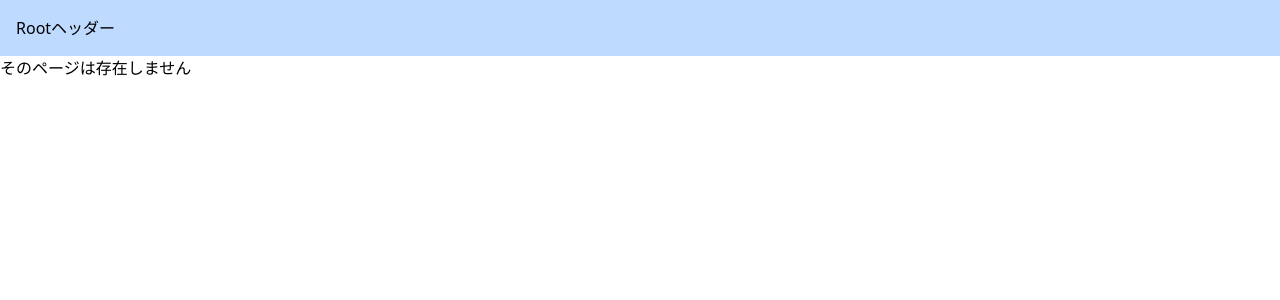
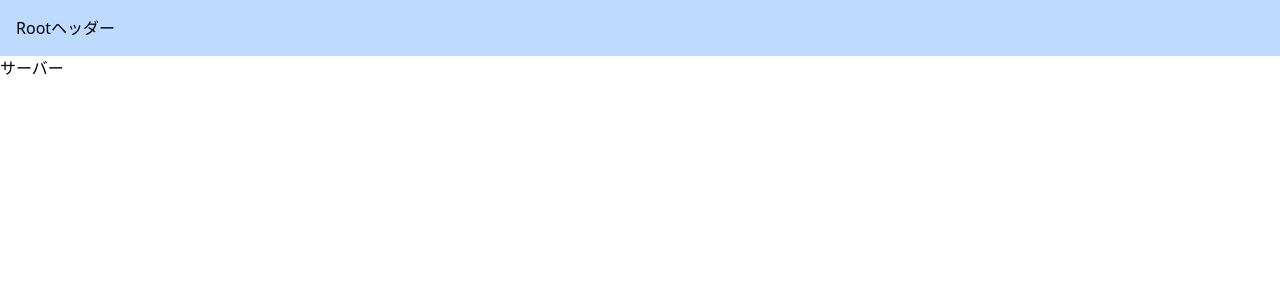
Before and after one commit to shuhei0720/next-udemy-basic, a Next.js app: page /rsc in a window 1280 px wide. Before the commit this address had no page. Shown: the top 300 px of the page. Built offline with nearby package versions, Linux system fonts and the light colour scheme.

Commit message:
クライアントおよびサーバーコンポーネントを追加し、それぞれの基本的な表示機能を実装

```diff
--- /dev/null
+++ b/src/app/rcc/page.tsx
@@ -0,0 +1,7 @@
+'use client'
+export default function ClientComponent() {
+  console.log('Client')
+  return (
+    <div>クライアント</div>
+  )
+}
--- /dev/null
+++ b/src/app/rsc/page.tsx
@@ -0,0 +1,6 @@
+export default function ServerComponent() {
+  console.log('Server')
+  return (
+    <div>サーバー</div>
+  )
+}
```
